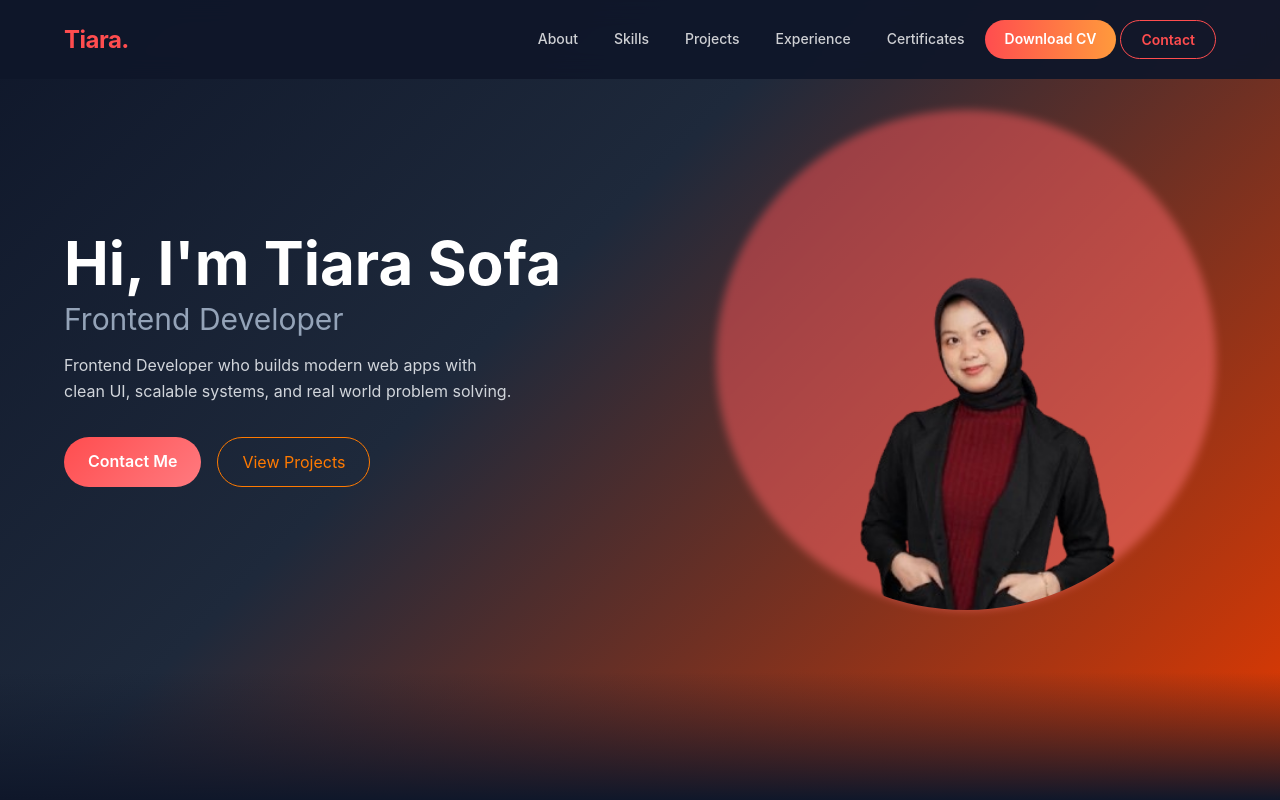
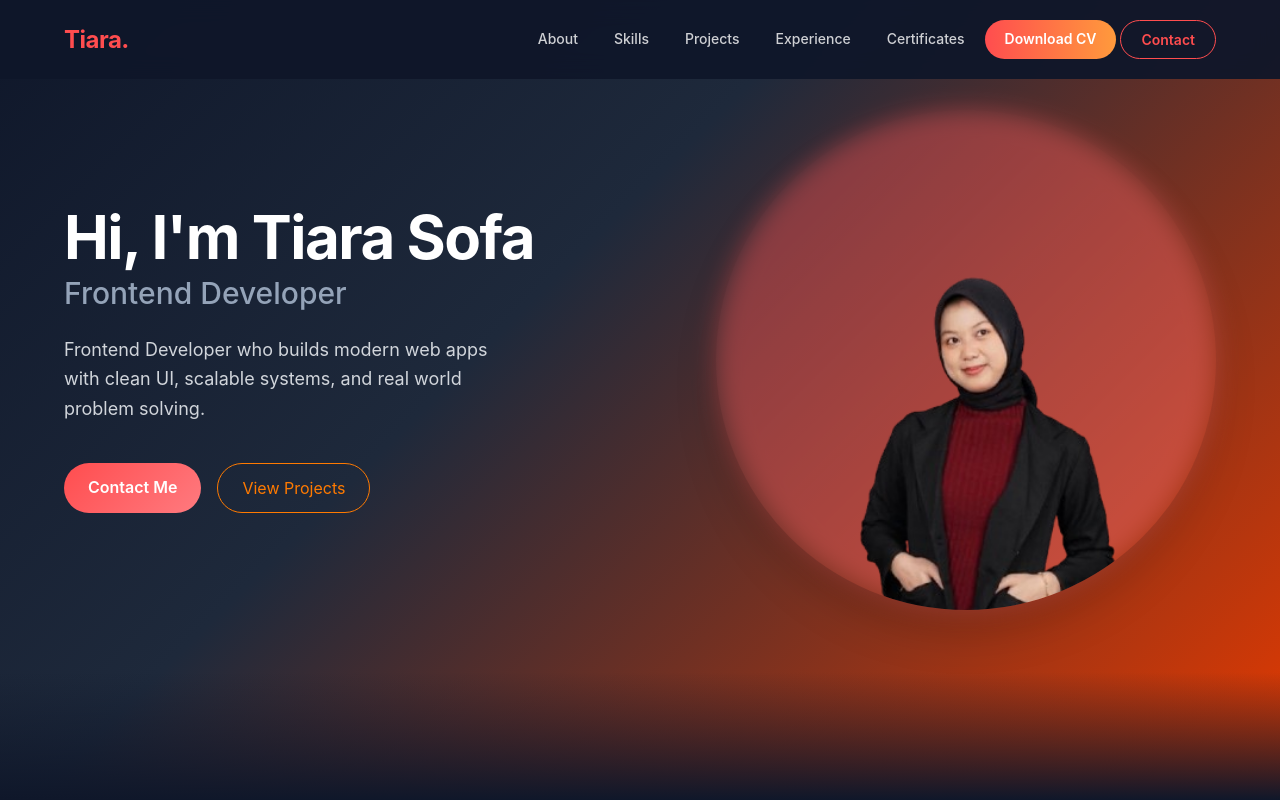
Before and after one commit to tiara1210/my-portofolio, a Next.js app: page / in a window 1280 px wide. Shown: the top 800 px of the page. Built offline with nearby package versions, Linux system fonts and the light colour scheme.

Commit message:
Enhance Hero component with smooth animations and update background styles for improved aesthetics

```diff
--- a/app/globals.css
+++ b/app/globals.css
@@ -24,14 +24,14 @@
   box-sizing: border-box;
 }
 
-@keyframes gradientRotate {
-  0% { background-position: 0% 50%; }
-  50% { background-position: 100% 50%; }
-  100% { background-position: 0% 50%; }
+html {
+  background-color: #0f172a; /* Base dark color to prevent white flashes */
+  scroll-behavior: smooth;
 }
 
 body {
-  background: linear-gradient(
+  background-color: #0f172a;
+  background-image: linear-gradient(
     135deg,
     #0f172a 0%,
     #1e293b 40%,
@@ -41,7 +41,14 @@ body {
   background-attachment: fixed;
   color: var(--text);
   font-family: 'Inter', sans-serif;
-  scroll-behavior: smooth;
+  min-height: 100vh;
+  min-height: 100dvh;
+}
+
+@keyframes gradientRotate {
+  0% { background-position: 0% 50%; }
+  50% { background-position: 100% 50%; }
+  100% { background-position: 0% 50%; }
 }
 
 .section {
--- a/components/Hero.tsx
+++ b/components/Hero.tsx
@@ -3,9 +3,15 @@ import { useEffect, useState } from "react";
 
 export default function Hero() {
   const [scrollY, setScrollY] = useState(0);
+  const [mounted, setMounted] = useState(false);
 
   useEffect(() => {
-    const handleScroll = () => setScrollY(window.scrollY);
+    setMounted(true);
+    const handleScroll = () => {
+      requestAnimationFrame(() => {
+        setScrollY(window.scrollY);
+      });
+    };
     window.addEventListener("scroll", handleScroll, { passive: true });
     return () => window.removeEventListener("scroll", handleScroll);
   }, []);
@@ -20,27 +26,41 @@ export default function Hero() {
       />
       <div className="container relative z-10">
         <div className="flex flex-col md:flex-row justify-between items-center gap-12 md:gap-0">
-          <div className="text-center md:text-left order-1 md:order-1">
-            <h1 className="text-4xl md:text-6xl font-bold">Hi, I'm Tiara Sofa</h1>
-            <p className="text-2xl md:text-3xl mt-2">Frontend Developer</p>
-            <p className="mt-4 text-gray-300 max-w-md mx-auto md:mx-0">
+          <div
+            className={`text-center md:text-left order-1 md:order-1 transition-all duration-1000 delay-300 ${
+              mounted ? "opacity-100 translate-y-0" : "opacity-0 translate-y-8"
+            }`}
+          >
+            <h1 className="text-4xl md:text-6xl font-bold tracking-tight">Hi, I'm Tiara Sofa</h1>
+            <p className="text-2xl md:text-3xl mt-2 font-medium">Frontend Developer</p>
+            <p className="mt-6 text-gray-300 max-w-md mx-auto md:mx-0 leading-relaxed text-lg">
               Frontend Developer who builds modern web apps with clean UI,
               scalable systems, and real world problem solving.
             </p>
-            <div className="flex gap-4 mt-8 justify-center md:justify-start">
+            <div className="flex gap-4 mt-10 justify-center md:justify-start">
               <a href="#contact" className="btn-primary">Contact Me</a>
               <a href="#projects" className="btn-outline">View Projects</a>
             </div>
           </div>
-          <div className="flex-shrink-0 order-2 md:order-2 w-full md:w-auto flex justify-center md:justify-end">
-            <div className="relative">
-              <div className="absolute inset-0 rounded-full bg-gradient-to-br from-red to-red-light blur-sm opacity-50"></div>
-              <div className="relative w-[300px] sm:w-[350px] md:w-[500px] h-[300px] sm:h-[350px] md:h-[500px] rounded-full overflow-hidden">
+
+          <div
+            className={`flex-shrink-0 order-2 md:order-2 w-full md:w-auto flex justify-center md:justify-end transition-all duration-1000 delay-500 ${
+              mounted ? "opacity-100 scale-100" : "opacity-0 scale-90"
+            }`}
+          >
+            <div className="relative group">
+              {/* Pulsing background blur for a "living" effect */}
+              <div className="absolute inset-0 rounded-full bg-gradient-to-br from-red to-red-light blur-md opacity-40 group-hover:opacity-60 transition-opacity duration-700"></div>
+
+              <div className="relative w-[300px] sm:w-[350px] md:w-[500px] h-[300px] sm:h-[350px] md:h-[500px] rounded-full overflow-hidden shadow-2xl">
                 <img
                   src="/assets/photos/foto 1.png"
                   alt="Tiara Sofa"
-                  className="w-full h-full object-cover hover:scale-105 transition-transform duration-500"
-                  style={{ transform: `translateY(${scrollY * 0.3}px)` }}
+                  className="w-full h-full object-cover transition-transform duration-700 ease-[cubic-bezier(0.34,1.56,0.64,1)] hover:scale-110"
+                  style={{
+                    transform: `translateY(${scrollY * 0.2}px)`,
+                    transition: "transform 0.4s cubic-bezier(0.2, 0, 0.2, 1)"
+                  }}
                 />
               </div>
             </div>
```
